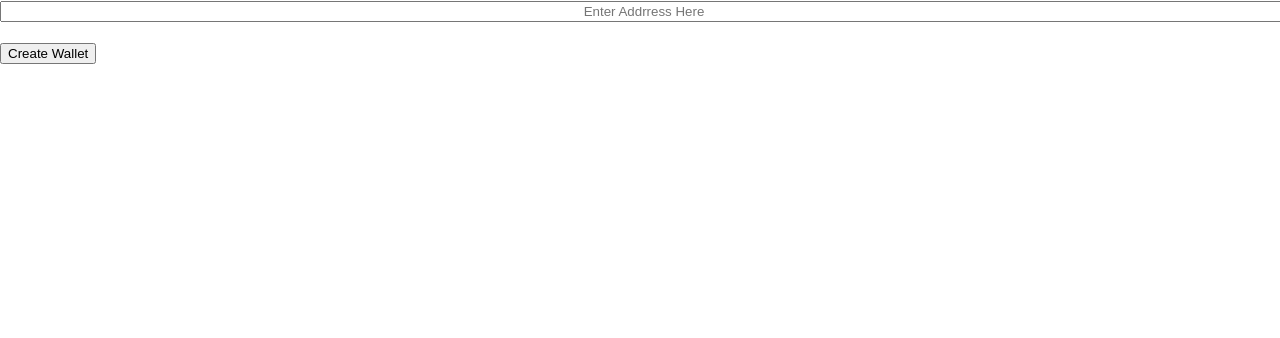
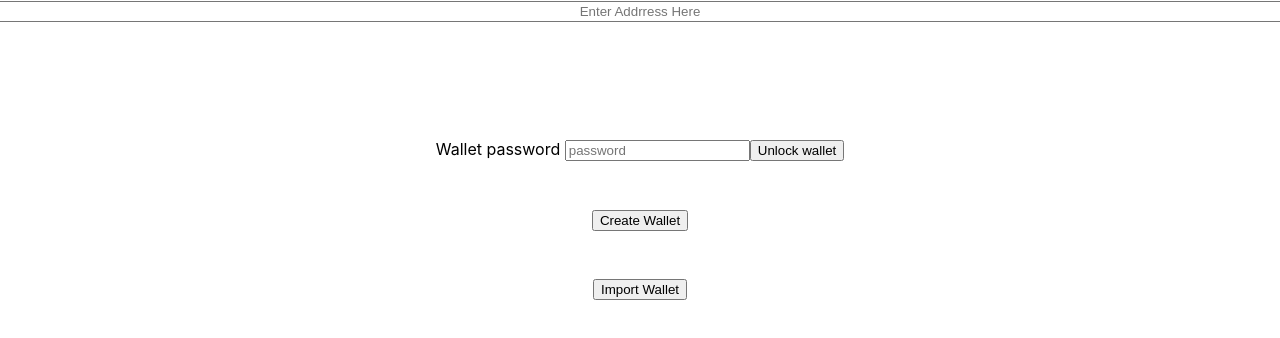
Before and after one commit to salil-naik/project-v, a React (Create React App) app in the folder frontend/: page / in a window 1280 px wide. Shown: the top 338 px of the page. Built offline with nearby package versions, Linux system fonts and the light colour scheme.

Commit message:
added password(encryption), import wallet, create wallet

```diff
--- a/frontend/package.json
+++ b/frontend/package.json
@@ -7,6 +7,7 @@
     "@testing-library/react": "^11.1.0",
     "@testing-library/user-event": "^12.1.10",
     "axios": "^0.21.1",
+    "crypto-js": "^4.0.0",
     "ethers": "^5.3.1",
     "react": "^17.0.2",
     "react-dom": "^17.0.2",
--- /dev/null
+++ b/frontend/src/App.css
@@ -0,0 +1,7 @@
+.App {
+    display: flex;
+    flex-direction: column;
+    height : 300px;
+    justify-content: space-between;
+    align-items: center;
+}
--- a/frontend/src/App.js
+++ b/frontend/src/App.js
@@ -1,12 +1,22 @@
 import Wallet from './components/wallet';
 import Search from './components/search'
 import {network} from './scripts/network.js';
+import "./App.css";
+
+import {
+  BrowserRouter as Router,
+  Switch,
+  Route,
+  Link,
+  useHistory
+} from "react-router-dom";
 
 function App() {
   return (
     <div className="App">
       <Search />
       <br />
+
       <Wallet network = {network}/>
     </div>
   );
--- a/frontend/src/components/wallet.jsx
+++ b/frontend/src/components/wallet.jsx
@@ -6,6 +6,10 @@ import axios from 'axios';
 import UserWallet from './userWallet.jsx';
 
 import "../css/wallet.css"
+
+import AES from "crypto-js/aes";
+import {enc} from "crypto-js";
+
 
 import {
     BrowserRouter as Router,
@@ -21,10 +25,19 @@ const VerifyWallet = (props) => {
 
     const checkMnemonic = () => {
         if(document.getElementById('verify-mnemonic').value === props.mnemonic) {
+
+            const key = document.getElementById('add-wallet-password').value;
+            const m = props.mnemonic;
+
             console.log("Verified!")
             props.setupWallet();
             props.setVerified(true);
+
+
+            const encrypted = AES.encrypt( JSON.stringify({ m }), key).toString();
+            localStorage.setItem('project_v_w', encrypted);
         }
+
         else {
             console.log("Please try again.");
         }
@@ -32,11 +45,44 @@ const VerifyWallet = (props) => {
 
     return(
         <div>
-            <div> Please verify your wallet Mneumonic : </div>
+            <label htmlFor="verify-mnemonic"> Verify Mnemonic </label>
             <input id="verify-mnemonic" type="text" />
-            <button >
-            <Link onClick={checkMnemonic} to="/wallet"> Verify </Link>
-            </button>
+            <br />
+            <label htmlFor="add-wallet-password"> Add a wallet password </label>
+            <input id="add-wallet-password" type="text" />
+            <br />
+            <Link onClick={checkMnemonic} to="/wallet"> <button> Verify </button> </Link>
+
+        </div>
+    )
+}
+
+const ImportWallet = (props) => {
+
+    const checkMnemonic = () => {
+            let mnemonic = document.getElementById('import-mnemonic').value;
+
+            const key = document.getElementById('add-wallet-password').value;
+            const m = props.mnemonic;
+
+            console.log("Verified!")
+            props.setupWallet();
+            props.setVerified(true);
+
+            const encrypted = AES.encrypt( JSON.stringify({ m }), key).toString();
+            localStorage.setItem('project_v_w', encrypted);
+    }
+
+    return(
+        <div>
+            <label htmlFor="import-mnemonic" onChange={(e) => {props.setMnemonic(e.target.value)}}> Import Mnemonic </label>
+            <input id="import-mnemonic" type="text" />
+            <br />
+            <label htmlFor="add-wallet-password"> Add a wallet password </label>
+            <input id="add-wallet-password" type="text" />
+            <br />
+            <Link onClick={checkMnemonic} to="/wallet"> <button> Verify </button> </Link>
+
         </div>
     )
 }
@@ -44,6 +90,7 @@ const VerifyWallet = (props) => {
 
 function Wallet(props) {
 
+    let history = useHistory();
 
     const [mnemonic, setMnemonic] = useState(null);
     const [address, setAddress] = useState([]);
@@ -59,6 +106,14 @@ function Wallet(props) {
         setMnemonic(wallet.mnemonic.phrase);
 
         const modal = document.getElementsByClassName('create-wallet-modal')[0];
+        modal.style.display = "grid";
+        modal.style.justifyContent = "center";
+        modal.style.justifyContent = "center";
+
+    }
+
+    const importWallet = () => {
+        const modal = document.getElementsByClassName('import-wallet-modal')[0];
         modal.style.display = "grid";
         modal.style.justifyContent = "center";
         modal.style.justifyContent = "center";
@@ -121,17 +176,65 @@ function Wallet(props) {
         }
     }
 
+    const unlockWallet = () => {
+        let password = document.getElementById('wallet-password').value;
+        let encrypted = localStorage.getItem('project_v_w');
+        const decrypted = AES.decrypt(encrypted, password);
+        console.log(decrypted);
+
+        try {
+            let decryptedText = decrypted.toString(enc.Utf8);
+            let finalDecryptedText = JSON.parse(decryptedText)
+            // var originalText = bytes.toString();
+            let mnemonic = finalDecryptedText.m;
+            // console.log(history);
+            setVerified(true);
+
+            const walletMnemonic = ethers.Wallet.fromMnemonic(mnemonic, `m/44'/60'/0'/0/0`);
+
+            setAddress(arr => [...arr, {
+                address : walletMnemonic.address,
+                privateKey : walletMnemonic.privateKey
+            }])
+
+            history.push('/wallet');
+
+        }
+
+        catch(err) {
+            console.log(err);
+        }
+
+    }
+
+
+
     return(
-        <Router>
+
             <Switch>
             <Route path="/" exact>
+            <div>
+                <label htmlFor="wallet-password"> Wallet password </label>
+                <input id="wallet-password" placeholder="password"/>
+                <button onClick={unlockWallet}> Unlock wallet</button>
+            </div>
             <button onClick={createWallet}> Create Wallet </button>
+            <button onClick={importWallet}> Import Wallet </button>
+
 
             <div className="create-wallet-modal">
 
             <p> Wallet Seed Phrase : {mnemonic} </p>
 
             <VerifyWallet mnemonic={mnemonic} setupWallet={setupWallet} setVerified={setVerified} />
+
+            </div>
+
+            <div className="import-wallet-modal">
+
+            <p> Add your seed Phrase below </p>
+
+            <ImportWallet setMnemonic={setMnemonic} mnemonic={mnemonic} setupWallet={setupWallet} setVerified={setVerified} />
 
             </div>
             </Route>
@@ -141,7 +244,7 @@ function Wallet(props) {
             </Route>
 
             </Switch>
-        </Router>
+
     )
 }
 
--- a/frontend/src/css/wallet.css
+++ b/frontend/src/css/wallet.css
@@ -11,3 +11,17 @@
     box-shadow: 0px 4px 34px 3px rgba(0, 0, 0, 0.25);
     border-radius: 20px;
 }
+
+.import-wallet-modal {
+    display: none; /* Hidden by default */
+    /* position: fixed; Stay in place */
+    z-index: 1; /* Sit on top */
+    left: 0;
+    top: 0;
+    height : 500px;
+    margin : 3em;
+    overflow: auto; /* Enable scroll if needed */
+    background-color: white;
+    box-shadow: 0px 4px 34px 3px rgba(0, 0, 0, 0.25);
+    border-radius: 20px;
+}
--- a/frontend/src/index.js
+++ b/frontend/src/index.js
@@ -3,11 +3,12 @@ import ReactDOM from 'react-dom';
 import './index.css';
 import App from './App';
 import reportWebVitals from './reportWebVitals';
+import { BrowserRouter } from "react-router-dom";
 
 ReactDOM.render(
-  <React.StrictMode>
+  <BrowserRouter>
     <App />
-  </React.StrictMode>,
+  </BrowserRouter>,
   document.getElementById('root')
 );
 
```
Also changed, not shown: 1 other file (tests, documents, lock files or other folders).
